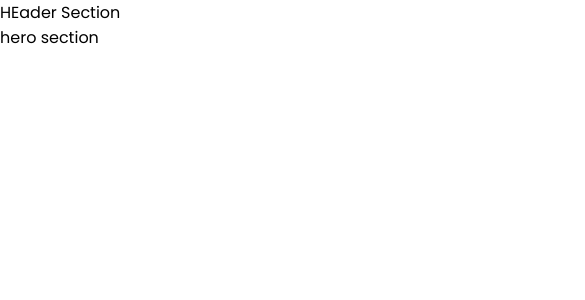
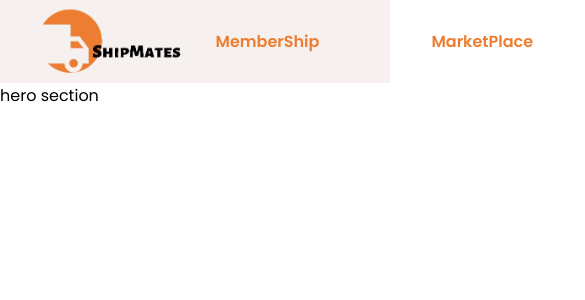
Before and after one commit to YogeshBommidi/ShipMates, a React (Vite) app in the folder client/: page / in a window 390 px wide. Shown: the top 300 px of the page, 585 px wide, since content can reach past the window. Built offline with nearby package versions, Linux system fonts and the light colour scheme.

Commit message:
NavBar completed without responsiveness

```diff
--- a/client/src/Components/NavBar/NavBar.css
+++ b/client/src/Components/NavBar/NavBar.css
@@ -0,0 +1,24 @@
+.header-wrapper {
+  background: var(--pale);
+}
+.header-container {
+  padding-top: 0.1rem;
+  padding-bottom: 0.1rem;
+  justify-content: space-between;
+}
+.header-container > img {
+  margin-left: 1rem;
+  width: 10rem;
+  height: 5rem;
+  object-fit: cover;
+}
+li {
+  list-style: none;
+  padding: 0rem 2rem;
+  cursor: pointer;
+}
+.header-menu {
+  gap: 3rem;
+  margin-right: 1rem;
+  font-size: 1rem;
+}
--- a/client/src/Components/NavBar/NavBar.jsx
+++ b/client/src/Components/NavBar/NavBar.jsx
@@ -2,7 +2,19 @@ import React from "react";
 import "./NavBar.css";
 
 const NavBar = () => {
-  return <div>HEader Section</div>;
+  return (
+    <section className="header-wrapper">
+      <div className="flexCenter paddings innerWidth header-container">
+        <img src="./home-logo.png" alt="Logo" />
+        <ul className="flexCenter orangeText header-menu">
+          <li>MemberShip</li>
+          <li>MarketPlace</li>
+          <li>Transport Directory</li>
+          <button className="btn">LogIn/SignUp</button>
+        </ul>
+      </div>
+    </section>
+  );
 };
 
 export default NavBar;
```
Also changed, not shown: client/public/home-logo.png (added).
